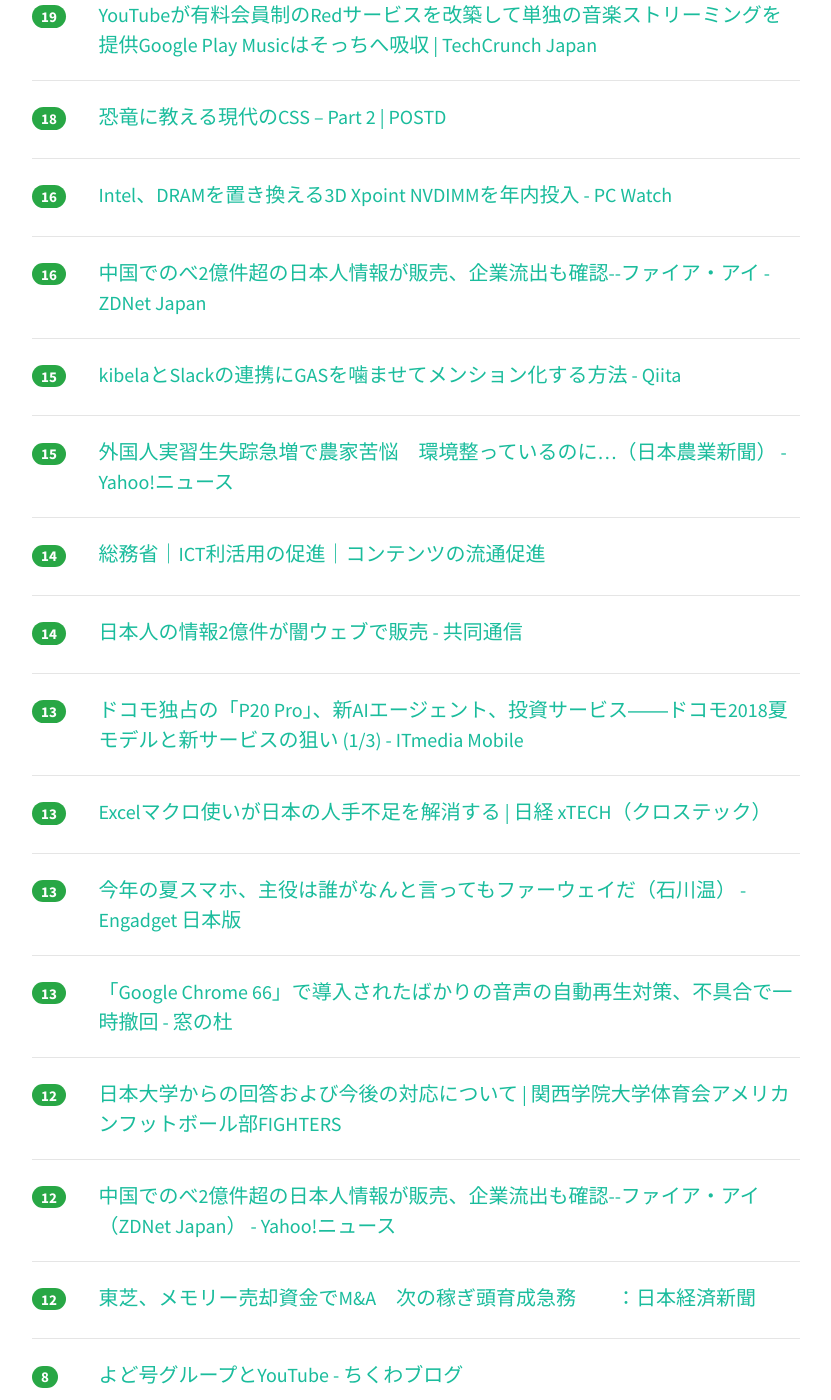
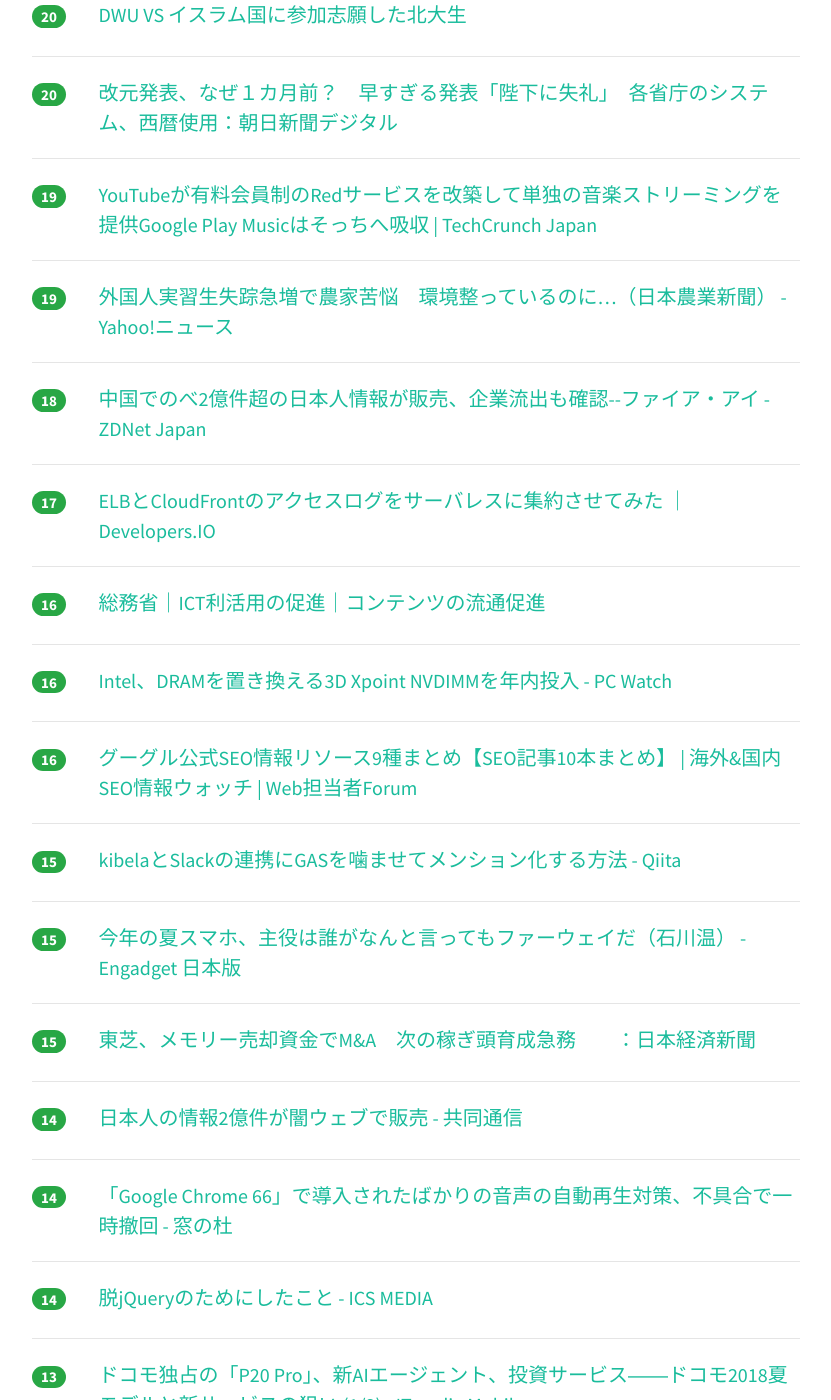
Before and after one commit to yatta47/hatena-matome-site, a Jekyll site: the page built from _posts/2018-05-18-hatena.md, in a window 1280 px wide and 1400 px high, scrolled down 2223 px. Shown: the whole window, without its empty margins (224-1055 px from the left). Built offline with Jekyll 4.4.1, drawn with Linux system fonts in a browser that asks for light colours; nearby versions of some CDN libraries; some of the changed text lies outside the part shown.

Commit message:
Updated 2018-05-18

```diff
--- a/_posts/2018-05-18-hatena.md
+++ b/_posts/2018-05-18-hatena.md
@@ -1,13 +1,13 @@
 ---
 layout: post
 title:  "2018-05-18 はてぶIT"
-date:   2018-05-18 09:01:46
+date:   2018-05-18 10:01:52
 tags: [it-hotentry]
 ---
-39 件のデータあり
+45 件のデータあり
 
 <hr><div class="row">
-<div class="col-1"><span class="badge badge-pill badge-success h2">72</span></div>
+<div class="col-1"><span class="badge badge-pill badge-success h2">110</span></div>
 <div class="col-11"><a href='http://mizchi.hatenablog.com/entry/2018/05/17/220431' target='_blank'>クライアントサイドのモデルとは何か 後編 ~ 単方向データフローと参照透過性 - mizchi's blog</a></div>
 </div>
 <hr>
@@ -22,8 +22,13 @@ tags: [it-hotentry]
 </div>
 <hr>
 <div class="row">
-<div class="col-1"><span class="badge badge-pill badge-success h2">36</span></div>
+<div class="col-1"><span class="badge badge-pill badge-success h2">37</span></div>
 <div class="col-11"><a href='https://pc.watch.impress.co.jp/docs/news/1122307.html' target='_blank'>次期Windows 10ではアンチウイルスソフトは保護されたプロセスでの実行が必須に - PC Watch</a></div>
+</div>
+<hr>
+<div class="row">
+<div class="col-1"><span class="badge badge-pill badge-success h2">37</span></div>
+<div class="col-11"><a href='http://www.ituki-yu2.net/entry/how_to_ifttt' target='_blank'>ブログ運営を色々と自動化出来る「IFTTT」の使い方。 - 超メモ帳（Web式）＠復活</a></div>
 </div>
 <hr>
 <div class="row">
@@ -33,7 +38,12 @@ tags: [it-hotentry]
 <hr>
 <div class="row">
 <div class="col-1"><span class="badge badge-pill badge-success h2">35</span></div>
-<div class="col-11"><a href='http://www.ituki-yu2.net/entry/how_to_ifttt' target='_blank'>ブログ運営を色々と自動化出来る「IFTTT」の使い方。 - 超メモ帳（Web式）＠復活</a></div>
+<div class="col-11"><a href='https://smarthr.connpass.com/event/88479/' target='_blank'>【SmartHR】エンジニアの入社歓迎会の練習をする会 - connpass</a></div>
+</div>
+<hr>
+<div class="row">
+<div class="col-1"><span class="badge badge-pill badge-success h2">34</span></div>
+<div class="col-11"><a href='http://www.4gamer.net/games/999/G999905/20180517094/' target='_blank'>総務省のWebサイトにて，「eスポーツ産業に関する調査研究」報告書が公開 - 4Gamer.net</a></div>
 </div>
 <hr>
 <div class="row">
@@ -42,8 +52,13 @@ tags: [it-hotentry]
 </div>
 <hr>
 <div class="row">
-<div class="col-1"><span class="badge badge-pill badge-success h2">32</span></div>
-<div class="col-11"><a href='http://www.4gamer.net/games/999/G999905/20180517094/' target='_blank'>総務省のWebサイトにて，「eスポーツ産業に関する調査研究」報告書が公開 - 4Gamer.net</a></div>
+<div class="col-1"><span class="badge badge-pill badge-success h2">33</span></div>
+<div class="col-11"><a href='https://gigazine.net/news/20180517-ai-and-compute/' target='_blank'>AIの進化が止まる気配はなく、6年間で約30万倍以上の学習が可能に - GIGAZINE</a></div>
+</div>
+<hr>
+<div class="row">
+<div class="col-1"><span class="badge badge-pill badge-success h2">30</span></div>
+<div class="col-11"><a href='https://gigazine.net/news/20180517-tracking-token-stripper/' target='_blank'>長いURLに含まれる余計な文字列を自動的に削除してくれる拡張機能「Tracking Token Stripper」 - GIGAZINE</a></div>
 </div>
 <hr>
 <div class="row">
@@ -52,23 +67,8 @@ tags: [it-hotentry]
 </div>
 <hr>
 <div class="row">
-<div class="col-1"><span class="badge badge-pill badge-success h2">27</span></div>
-<div class="col-11"><a href='https://gigazine.net/news/20180517-tracking-token-stripper/' target='_blank'>長いURLに含まれる余計な文字列を自動的に削除してくれる拡張機能「Tracking Token Stripper」 - GIGAZINE</a></div>
-</div>
-<hr>
-<div class="row">
-<div class="col-1"><span class="badge badge-pill badge-success h2">26</span></div>
-<div class="col-11"><a href='https://smarthr.connpass.com/event/88479/' target='_blank'>【SmartHR】エンジニアの入社歓迎会の練習をする会 - connpass</a></div>
-</div>
-<hr>
-<div class="row">
-<div class="col-1"><span class="badge badge-pill badge-success h2">26</span></div>
+<div class="col-1"><span class="badge badge-pill badge-success h2">28</span></div>
 <div class="col-11"><a href='https://www.japandesign.ne.jp/column/tsukuru-nakmura-nishizuka/' target='_blank'>フォントと椅子のデザインは似ている？普遍性のその先にある文字の可能性－中村勇吾×西塚涼子 | 「つくる」の前の「つくりかた」 | デザイン情報サイト[JDN]</a></div>
-</div>
-<hr>
-<div class="row">
-<div class="col-1"><span class="badge badge-pill badge-success h2">26</span></div>
-<div class="col-11"><a href='https://gigazine.net/news/20180517-ai-and-compute/' target='_blank'>AIの進化が止まる気配はなく、6年間で約30万倍以上の学習が可能に - GIGAZINE</a></div>
 </div>
 <hr>
 <div class="row">
@@ -92,6 +92,11 @@ tags: [it-hotentry]
 </div>
 <hr>
 <div class="row">
+<div class="col-1"><span class="badge badge-pill badge-success h2">23</span></div>
+<div class="col-11"><a href='https://postd.cc/modern-css-explained-for-dinosaurs-2/' target='_blank'>恐竜に教える現代のCSS – Part 2 | POSTD</a></div>
+</div>
+<hr>
+<div class="row">
 <div class="col-1"><span class="badge badge-pill badge-success h2">20</span></div>
 <div class="col-11"><a href='https://www.asahi.com/articles/ASL5H7HCSL5HULFA04Y.html' target='_blank'>ライザップ　客は減量、会社は膨張　月イチでＭ＆Ａ：朝日新聞デジタル</a></div>
 </div>
@@ -102,13 +107,33 @@ tags: [it-hotentry]
 </div>
 <hr>
 <div class="row">
+<div class="col-1"><span class="badge badge-pill badge-success h2">20</span></div>
+<div class="col-11"><a href='https://www.asahi.com/articles/DA3S13498982.html' target='_blank'>改元発表、なぜ１カ月前？　早すぎる発表「陛下に失礼」　各省庁のシステム、西暦使用：朝日新聞デジタル</a></div>
+</div>
+<hr>
+<div class="row">
 <div class="col-1"><span class="badge badge-pill badge-success h2">19</span></div>
 <div class="col-11"><a href='https://jp.techcrunch.com/2018/05/17/2018-05-16-youtube-is-launching-a-standalone-music-streaming-service/' target='_blank'>YouTubeが有料会員制のRedサービスを改築して単独の音楽ストリーミングを提供Google Play Musicはそっちへ吸収 | TechCrunch Japan</a></div>
 </div>
 <hr>
 <div class="row">
+<div class="col-1"><span class="badge badge-pill badge-success h2">19</span></div>
+<div class="col-11"><a href='https://headlines.yahoo.co.jp/hl?a=20180517-00010002-agrinews-soci' target='_blank'>外国人実習生失踪急増で農家苦悩　環境整っているのに…（日本農業新聞） - Yahoo!ニュース</a></div>
+</div>
+<hr>
+<div class="row">
 <div class="col-1"><span class="badge badge-pill badge-success h2">18</span></div>
-<div class="col-11"><a href='https://postd.cc/modern-css-explained-for-dinosaurs-2/' target='_blank'>恐竜に教える現代のCSS – Part 2 | POSTD</a></div>
+<div class="col-11"><a href='https://japan.zdnet.com/article/35119345/' target='_blank'>中国でのべ2億件超の日本人情報が販売、企業流出も確認--ファイア・アイ - ZDNet Japan</a></div>
+</div>
+<hr>
+<div class="row">
+<div class="col-1"><span class="badge badge-pill badge-success h2">17</span></div>
+<div class="col-11"><a href='https://dev.classmethod.jp/cloud/elb-cf-accesslog-via-firehose/' target='_blank'>ELBとCloudFrontのアクセスログをサーバレスに集約させてみた ｜ Developers.IO</a></div>
+</div>
+<hr>
+<div class="row">
+<div class="col-1"><span class="badge badge-pill badge-success h2">16</span></div>
+<div class="col-11"><a href='http://www.soumu.go.jp/main_sosiki/joho_tsusin/contents/index.html' target='_blank'>総務省｜ICT利活用の促進｜コンテンツの流通促進</a></div>
 </div>
 <hr>
 <div class="row">
@@ -118,7 +143,7 @@ tags: [it-hotentry]
 <hr>
 <div class="row">
 <div class="col-1"><span class="badge badge-pill badge-success h2">16</span></div>
-<div class="col-11"><a href='https://japan.zdnet.com/article/35119345/' target='_blank'>中国でのべ2億件超の日本人情報が販売、企業流出も確認--ファイア・アイ - ZDNet Japan</a></div>
+<div class="col-11"><a href='https://webtan.impress.co.jp/e/2018/05/18/29252' target='_blank'>グーグル公式SEO情報リソース9種まとめ【SEO記事10本まとめ】 | 海外&国内SEO情報ウォッチ | Web担当者Forum</a></div>
 </div>
 <hr>
 <div class="row">
@@ -128,17 +153,27 @@ tags: [it-hotentry]
 <hr>
 <div class="row">
 <div class="col-1"><span class="badge badge-pill badge-success h2">15</span></div>
-<div class="col-11"><a href='https://headlines.yahoo.co.jp/hl?a=20180517-00010002-agrinews-soci' target='_blank'>外国人実習生失踪急増で農家苦悩　環境整っているのに…（日本農業新聞） - Yahoo!ニュース</a></div>
+<div class="col-11"><a href='https://japanese.engadget.com/2018/05/17/docomo-p20pro/' target='_blank'>今年の夏スマホ、主役は誰がなんと言ってもファーウェイだ（石川温） - Engadget 日本版</a></div>
 </div>
 <hr>
 <div class="row">
-<div class="col-1"><span class="badge badge-pill badge-success h2">14</span></div>
-<div class="col-11"><a href='http://www.soumu.go.jp/main_sosiki/joho_tsusin/contents/index.html' target='_blank'>総務省｜ICT利活用の促進｜コンテンツの流通促進</a></div>
+<div class="col-1"><span class="badge badge-pill badge-success h2">15</span></div>
+<div class="col-11"><a href='https://www.nikkei.com/article/DGXMZO30667330Y8A510C1EA2000/' target='_blank'>東芝、メモリー売却資金でM&A　次の稼ぎ頭育成急務　　：日本経済新聞</a></div>
 </div>
 <hr>
 <div class="row">
 <div class="col-1"><span class="badge badge-pill badge-success h2">14</span></div>
 <div class="col-11"><a href='https://this.kiji.is/369791913831744609' target='_blank'>日本人の情報2億件が闇ウェブで販売 - 共同通信</a></div>
+</div>
+<hr>
+<div class="row">
+<div class="col-1"><span class="badge badge-pill badge-success h2">14</span></div>
+<div class="col-11"><a href='https://forest.watch.impress.co.jp/docs/news/1122361.html' target='_blank'>「Google Chrome 66」で導入されたばかりの音声の自動再生対策、不具合で一時撤回 - 窓の杜</a></div>
+</div>
+<hr>
+<div class="row">
+<div class="col-1"><span class="badge badge-pill badge-success h2">14</span></div>
+<div class="col-11"><a href='https://ics.media/entry/17451' target='_blank'>脱jQueryのためにしたこと - ICS MEDIA</a></div>
 </div>
 <hr>
 <div class="row">
@@ -148,22 +183,12 @@ tags: [it-hotentry]
 <hr>
 <div class="row">
 <div class="col-1"><span class="badge badge-pill badge-success h2">13</span></div>
-<div class="col-11"><a href='http://tech.nikkeibp.co.jp/atcl/nxt/column/18/00138/050200060/' target='_blank'>Excelマクロ使いが日本の人手不足を解消する | 日経 xTECH（クロステック）</a></div>
+<div class="col-11"><a href='http://www.kgfighters.com/topics_detail2/id=1221' target='_blank'>日本大学からの回答および今後の対応について | 関西学院大学体育会アメリカンフットボール部FIGHTERS</a></div>
 </div>
 <hr>
 <div class="row">
 <div class="col-1"><span class="badge badge-pill badge-success h2">13</span></div>
-<div class="col-11"><a href='https://japanese.engadget.com/2018/05/17/docomo-p20pro/' target='_blank'>今年の夏スマホ、主役は誰がなんと言ってもファーウェイだ（石川温） - Engadget 日本版</a></div>
-</div>
-<hr>
-<div class="row">
-<div class="col-1"><span class="badge badge-pill badge-success h2">13</span></div>
-<div class="col-11"><a href='https://forest.watch.impress.co.jp/docs/news/1122361.html' target='_blank'>「Google Chrome 66」で導入されたばかりの音声の自動再生対策、不具合で一時撤回 - 窓の杜</a></div>
-</div>
-<hr>
-<div class="row">
-<div class="col-1"><span class="badge badge-pill badge-success h2">12</span></div>
-<div class="col-11"><a href='http://www.kgfighters.com/topics_detail2/id=1221' target='_blank'>日本大学からの回答および今後の対応について | 関西学院大学体育会アメリカンフットボール部FIGHTERS</a></div>
+<div class="col-11"><a href='http://tech.nikkeibp.co.jp/atcl/nxt/column/18/00138/050200060/' target='_blank'>Excelマクロ使いが日本の人手不足を解消する | 日経 xTECH（クロステック）</a></div>
 </div>
 <hr>
 <div class="row">
@@ -172,8 +197,8 @@ tags: [it-hotentry]
 </div>
 <hr>
 <div class="row">
-<div class="col-1"><span class="badge badge-pill badge-success h2">12</span></div>
-<div class="col-11"><a href='https://www.nikkei.com/article/DGXMZO30667330Y8A510C1EA2000/' target='_blank'>東芝、メモリー売却資金でM&A　次の稼ぎ頭育成急務　　：日本経済新聞</a></div>
+<div class="col-1"><span class="badge badge-pill badge-success h2">9</span></div>
+<div class="col-11"><a href='http://www.atmarkit.co.jp/ait/articles/1805/18/news011.html' target='_blank'>全社的な変革を成功させるには、魅力的なストーリーが必要だ：Gartner Insights Pickup（60） - ＠IT</a></div>
 </div>
 <hr>
 <div class="row">
@@ -182,8 +207,18 @@ tags: [it-hotentry]
 </div>
 <hr>
 <div class="row">
-<div class="col-1"><span class="badge badge-pill badge-success h2">6</span></div>
+<div class="col-1"><span class="badge badge-pill badge-success h2">8</span></div>
+<div class="col-11"><a href='https://wired.jp/2018/05/18/webauthn-in-browsers/' target='_blank'>「パスワード不要」な未来が、もうすぐやってくる｜WIRED.jp</a></div>
+</div>
+<hr>
+<div class="row">
+<div class="col-1"><span class="badge badge-pill badge-success h2">7</span></div>
 <div class="col-11"><a href='http://d.hatena.ne.jp/himaginary/20180517/Unions_and_Inequality' target='_blank'>20世紀における労働組合と格差：サーベイデータからの新たな証拠 - himaginaryの日記</a></div>
+</div>
+<hr>
+<div class="row">
+<div class="col-1"><span class="badge badge-pill badge-success h2">7</span></div>
+<div class="col-11"><a href='http://twitter.com/uzigawaita/status/997127042859585536' target='_blank'>氏賀Y太さんのツイート: "今日のニコニコニュースで読んだけども、俺にインタビューした人はツイッターでもこんな発言する輩だったのかい… 編集者からの頼みで受けたけど、俺のことも</a></div>
 </div>
 <hr>
 <div class="row">
@@ -193,11 +228,6 @@ tags: [it-hotentry]
 <hr>
 <div class="row">
 <div class="col-1"><span class="badge badge-pill badge-success h2">6</span></div>
-<div class="col-11"><a href='https://dev.classmethod.jp/cloud/elb-cf-accesslog-via-firehose/' target='_blank'>ELBとCloudFrontのアクセスログをサーバレスに集約させてみた ｜ Developers.IO</a></div>
+<div class="col-11"><a href='https://togetter.com/li/1228408' target='_blank'>秘策で救う！ 出版業界　～読んだあとでも電子書籍を30日間返品可能とせよ。ただし全額ストアポイントで返すものとする。～ - Togetter</a></div>
 </div>
 <hr>
-<div class="row">
-<div class="col-1"><span class="badge badge-pill badge-success h2">3</span></div>
-<div class="col-11"><a href='http://www.atmarkit.co.jp/ait/articles/1805/18/news011.html' target='_blank'>全社的な変革を成功させるには、魅力的なストーリーが必要だ：Gartner Insights Pickup（60） - ＠IT</a></div>
-</div>
-<hr>
```
